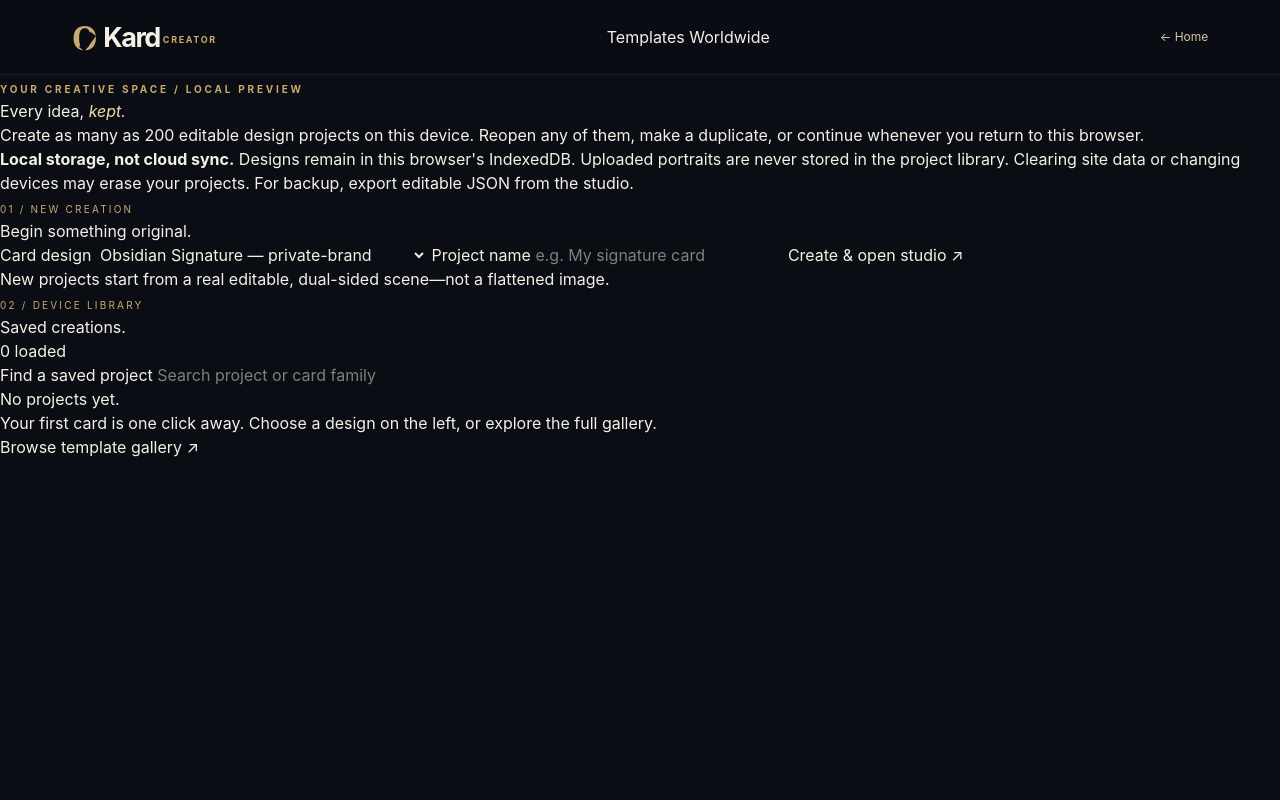
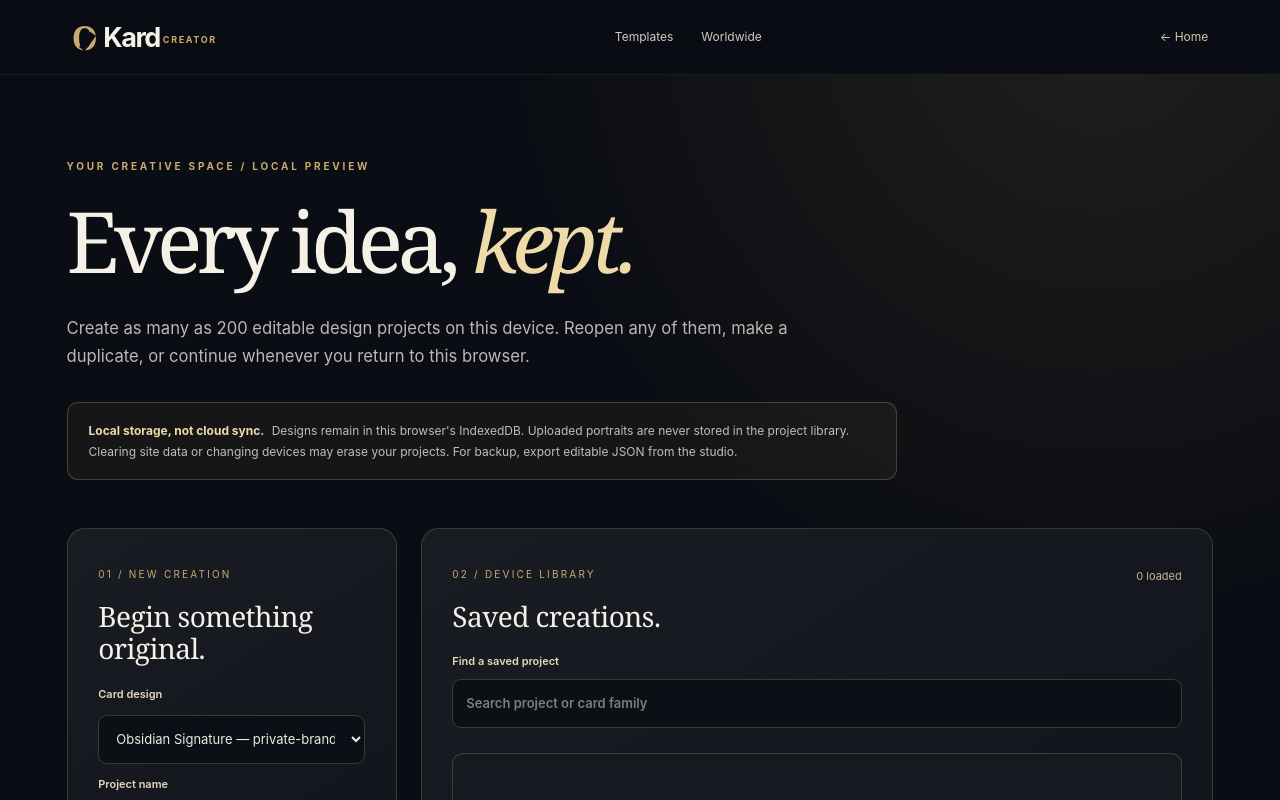
Before and after one commit to prince-web-beb/OKard, a SvelteKit app in the folder apps/web/: page /projects in a window 1280 px wide. Shown: the top 800 px of the page. Built offline with nearby package versions, Linux system fonts and the light colour scheme.

Commit message:
style(projects): create polished Android-first project library, editing/duplication forms and local privacy notices

```diff
--- a/apps/web/src/app.css
+++ b/apps/web/src/app.css
@@ -815,3 +815,117 @@ em { font-weight: 400; color: var(--gold-pale); }
     contain-intrinsic-size: auto 510px;
   }
 }
+
+
+/* My Projects — deliberately scoped device-only gallery; designed for Android first. */
+.projects-shell {
+  min-height: 100svh;
+  background: radial-gradient(ellipse at 86% 0%, rgba(202,163,94,.12), transparent 38%), #0a0d13;
+}
+.projects-header-nav { display:flex; align-items:center; gap:28px; font-size:12px; color:#d4cabe; }
+.projects-header-nav a:hover { color:var(--gold-pale); }
+.projects-main { max-width:1670px; margin:auto; padding:clamp(48px,6vw,95px) clamp(16px,5.2vw,88px) 110px; }
+.projects-intro { max-width:830px;margin-bottom:48px; }
+.projects-intro h1 { font:400 clamp(55px,6.6vw,101px)/1.1 Georgia,serif;letter-spacing:-.065em;margin:19px 0 26px; }
+.projects-intro > p {color:#bdb7b3;font-size:clamp(14px,1.3vw,17px);line-height:1.72;max-width:730px; }
+.projects-privacy {
+  margin-top:31px;padding:17px 21px;border-radius:11px;
+  border:1px solid rgba(222,183,111,.25);background:rgba(222,183,111,.055);
+  font-size:12px;line-height:1.75;color:#c5bdb3;
+}
+.projects-privacy strong { color:var(--gold-pale);margin-right:4px; }
+.projects-layout {display:grid;grid-template-columns:minmax(270px,330px) minmax(0,1fr);align-items:start;gap:24px;}
+.projects-create,.projects-library {
+  background:linear-gradient(147deg,#191c23,#10131a);
+  border:1px solid var(--line);border-radius:18px;padding:clamp(19px,2.4vw,31px);min-width:0;
+}
+.projects-create {position:sticky;top:25px;}
+.projects-create h2,.projects-library h2 {font:400 28px/1.17 Georgia,serif;margin:16px 0 21px;letter-spacing:-.02em;}
+.projects-create form {display:grid;gap:12px;}
+.projects-create form label,.projects-search,.project-inline-form label {font-size:11px;color:#e6d8bf;display:grid;gap:9px;font-weight:600;}
+.projects-create select,.projects-create input,.projects-search input,
+.project-inline-form input {
+  width:100%;min-height:49px;border:1px solid rgba(226,194,134,.23);
+  border-radius:9px;padding:12px 13px;background:#0b1016;
+  color:#f0e9e0;font-size:13px;min-width:0;
+}
+.projects-create form button {
+  margin-top:12px;min-height:49px;border:1px solid #deb981;
+  background:linear-gradient(110deg,#bb935c,#ebce9c);
+  color:#151312;font-size:12px;font-weight:700;border-radius:9px;padding:12px;
+}
+.projects-create > p {font-size:11px;color:#aea9a8;line-height:1.65;margin:19px 0 0;}
+.projects-library-heading {display:flex;align-items:start;justify-content:space-between;gap:16px;}
+.projects-count {color:#c6b498;font-size:11px;white-space:nowrap;padding:8px 0;}
+.projects-search {margin:0 0 25px;}
+.projects-grid {display:grid;grid-template-columns:repeat(2,minmax(0,1fr));gap:17px;}
+.project-card {
+  display:flex;flex-direction:column;min-width:0;overflow:hidden;
+  border:1px solid rgba(214,183,121,.22);border-radius:14px;background:#1b1e25;
+}
+.project-card-preview {
+  padding:32px 22px;background:#242830;min-height:185px;
+  display:grid;place-items:center;line-height:0;
+}
+.project-card-preview svg {
+  display:block;width:100%;height:auto;border-radius:3%;
+  filter:drop-shadow(0 10px 18px rgba(0,0,0,.32));
+}
+.project-card-toolbar {display:flex;justify-content:space-between;align-items:center;gap:10px;padding:5px 15px;border-bottom:1px solid rgba(255,255,255,.1);}
+.project-card-toolbar span {font-size:9px;letter-spacing:.12em;color:#c1b4aa;}
+.project-card-toolbar button {font-size:12px;color:var(--gold-pale);background:transparent;border:none;min-height:44px;padding:10px 3px;}
+.project-card-content {padding:18px;display:flex;flex-direction:column;gap:12px;flex:1;}
+.project-card-content h3 {font:400 23px Georgia,serif;margin:0;overflow-wrap:anywhere;}
+.project-card-content p {font-size:11px;color:#b8b2b4;line-height:1.55;margin:0;}
+.project-card-content .catalog-edit {margin:4px 0 0;}
+.project-card-options {display:grid;grid-template-columns:repeat(3,minmax(0,1fr));gap:7px;}
+.project-card-options button {
+  background:#151820;border:1px solid var(--line);border-radius:7px;
+  padding:11px 5px;min-height:44px;font-size:11px;color:#eee1ce;
+}
+.project-card-options button:last-child {color:#eab3b3;border-color:rgba(230,125,125,.25);}
+.project-card-options button:hover:not(:disabled){background:#26262f;}
+.project-inline-form,.project-delete-confirm {
+  padding:14px;background:#11161c;border:1px solid var(--line);border-radius:9px;
+  display:grid;gap:12px;
+}
+.project-inline-form>div,.project-delete-confirm>div {display:grid;grid-template-columns:repeat(2,minmax(0,1fr));gap:8px;}
+.project-inline-form button,.project-delete-confirm button {
+  border-radius:7px;min-height:44px;padding:8px;font-size:11px;
+  border:1px solid rgba(217,177,108,.42);color:#f3dbb2;background:rgba(217,177,108,.12);
+}
+.project-delete-confirm p {color:#f1c5c5;font-size:12px;line-height:1.65;}
+.project-delete-confirm button:first-child{border-color:#ac4e4e;color:#f4bbbb;background:#522b2b;}
+.projects-feedback {padding:14px;border:1px solid var(--line);border-radius:8px;margin:0 0 19px;font-size:12px;line-height:1.7;}
+.projects-error {color:#f2b1a9;background:rgba(158,66,66,.13);border-color:rgba(158,66,66,.36);}
+.projects-success {color:#c7eac9;background:rgba(91,154,90,.1);border-color:rgba(91,154,90,.2);}
+.projects-empty {padding:47px 25px;text-align:center;background:#161920;border:1px solid var(--line);border-radius:11px;color:#bbb4b1;}
+.projects-empty h3 {font:400 27px Georgia,serif;color:#f0e3cc;margin:0 0 12px;}
+.projects-empty p {font-size:12px;line-height:1.6;max-width:410px;margin:0 auto 15px;}
+.projects-empty a {display:inline-flex;align-items:center;min-height:44px;color:var(--gold-pale);font-size:12px;}
+.projects-load-more {display:block;margin:25px auto 0;padding:13px 35px;border:1px solid var(--gold);border-radius:8px;background:#1d212a;color:#f3dbb5;min-height:48px;}
+.lab-project-save {background:linear-gradient(120deg,#c2a16e,#e8cf9d) !important;color:#191814 !important;border-color:#d7b67b !important;}
+.lab-project-library {
+  display:inline-flex;align-items:center;justify-content:center;
+  min-height:44px;border:1px solid var(--line);
+  border-radius:8px;background:#1a1d26;color:#ead7b1;font-size:12px;padding:10px 14px;
+}
+@media (max-width:1090px) {
+  .projects-layout{grid-template-columns:280px minmax(0,1fr);gap:15px;}
+  .projects-grid{grid-template-columns:1fr;}
+}
+@media (max-width:730px) {
+  .projects-header-nav {display:none;}
+  .projects-main {padding-inline:16px;padding-top:57px;}
+  .projects-layout{display:grid;grid-template-columns:1fr;}
+  .projects-create{position:static;}
+  .projects-grid{grid-template-columns:repeat(2,minmax(0,1fr));}
+}
+@media (max-width:580px) {
+  .projects-main{padding-inline:13px;}
+  .projects-intro h1{font-size:clamp(52px,12.4vw,73px);}
+  .projects-grid{grid-template-columns:1fr;}
+  .project-card-preview{padding:30px 23px;}
+  .projects-create,.projects-library{padding:18px;}
+  .project-card-options button{font-size:11px;}
+}
```
